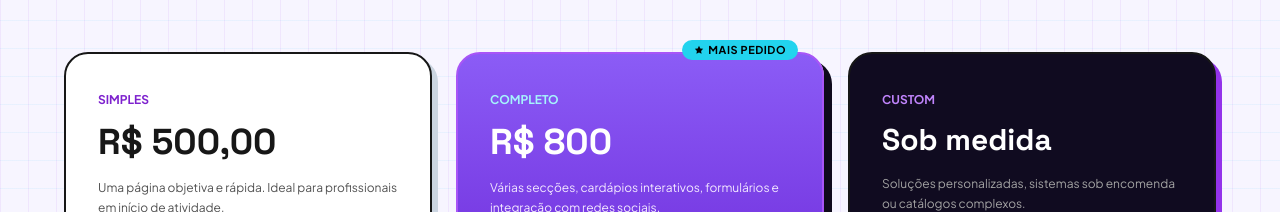
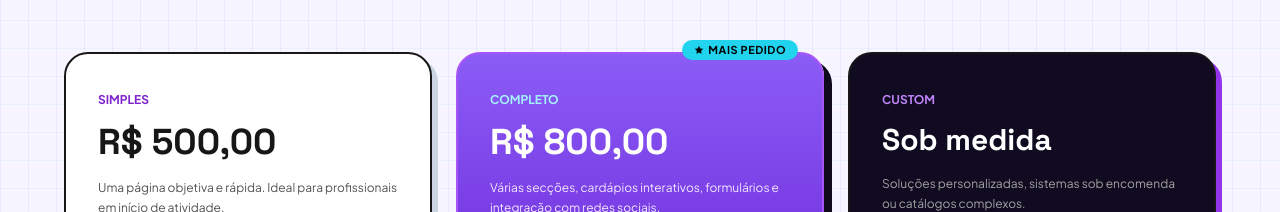
Before and after one commit to StarCode-cell/starcodeweb, a plain HTML site: page index.html in a window 1280 px wide. Shown: the part 3820-4032 px from the top of the page. Drawn offline with nearby package versions, Linux system fonts and the light colour scheme.

Commit message:
Update index.html

```diff
--- a/index.html
+++ b/index.html
@@ -528,7 +528,7 @@
           </span>
           <div>
             <span class="text-xs font-bold uppercase text-cyan-200">Completo</span>
-            <div class="mt-3 font-title text-4xl font-bold text-white">R$ 800</div>
+            <div class="mt-3 font-title text-4xl font-bold text-white">R$ 800,00</div>
             <p class="mt-4 text-xs text-purple-100 leading-relaxed">
               Várias secções, cardápios interativos, formulários e integração com redes sociais.
             </p>
```
